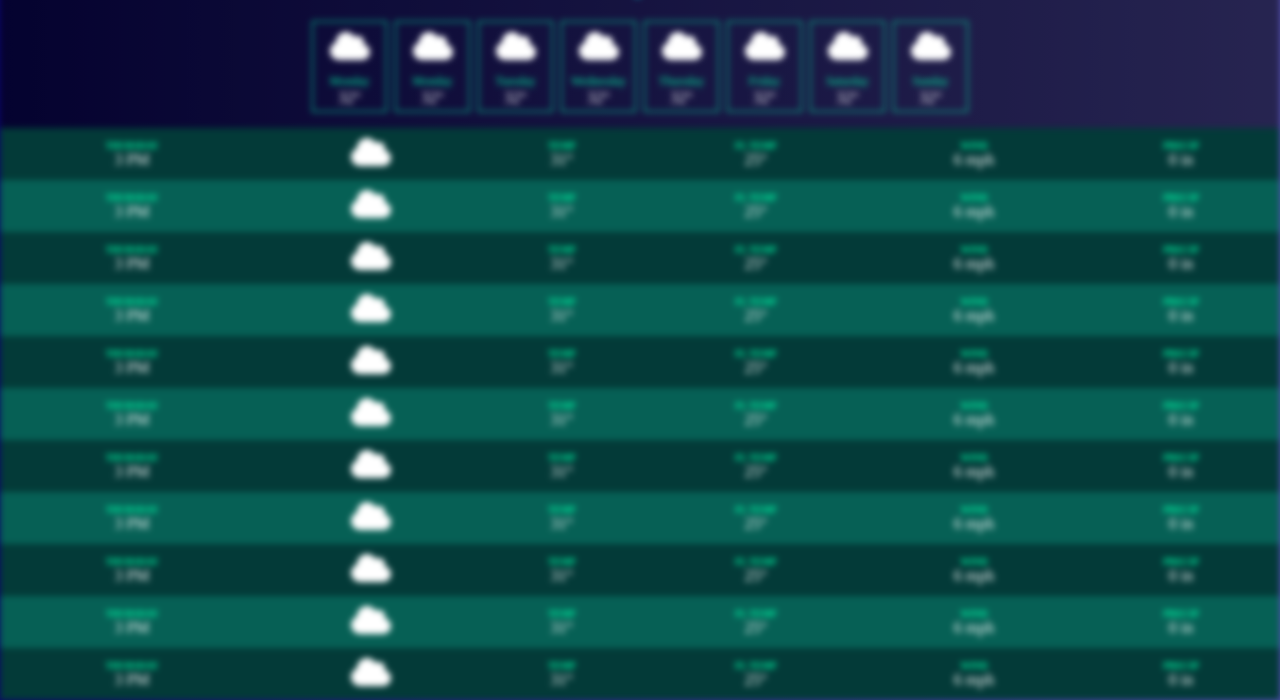
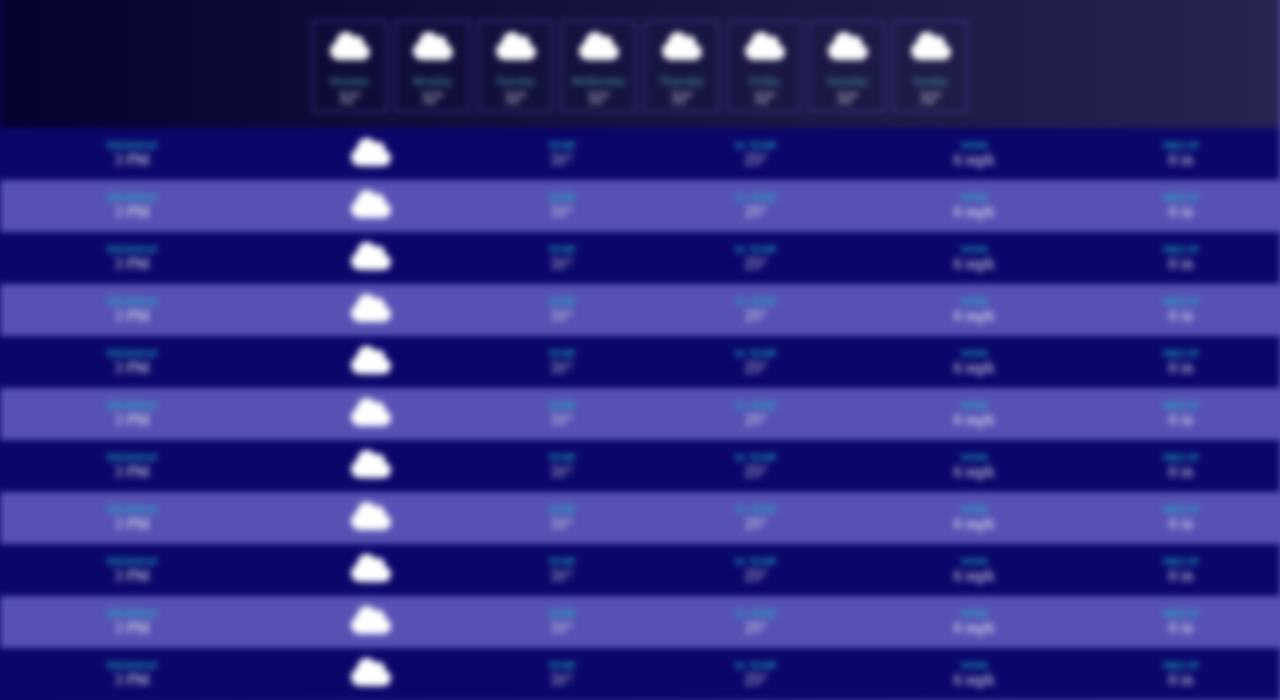
Before and after one commit to felixesteban100/weather, a website built with Vite: page index.html in a window 1280 px wide. Shown: the part 275-975 px from the top of the page. Built offline with nearby package versions, Linux system fonts and the light colour scheme; no server answers.

Commit message:
beggining colors changed

```diff
--- a/style.css
+++ b/style.css
@@ -19,14 +19,14 @@
   --filter: rgba(0, 0, 0, 0.55);
 
   --color-text: hsl(0, 0%, 100%);
-  --border-header-left: hsl(182, 100%, 41%);
-  --label-color: hsl(160, 100%, 50%);
-  --day-card-border: hsl(160, 100%, 50%);
-  --day-card-date-color: hsl(160, 100%, 50%);
+  --border-header-left: hsl(243, 89%, 22%);
+  --label-color: hsl(186, 73%, 45%);
+  --day-card-border: hsl(240, 39%, 51%);
+  --day-card-date-color: hsl(186, 39%, 51%);
   /* --hour-row-background: hsl(236, 90%, 12%); */
-  --hour-row-background: hsl(178, 90%, 12%);
+  --hour-row-background: hsl(243, 89%, 22%);
   /* --hour-row-2-background: hsl(230, 88%, 20%); */
-  --hour-row-2-background: hsl(173, 88%, 20%);
+  --hour-row-2-background: hsl(243, 39%, 51%);
 }
 
 body{
```
